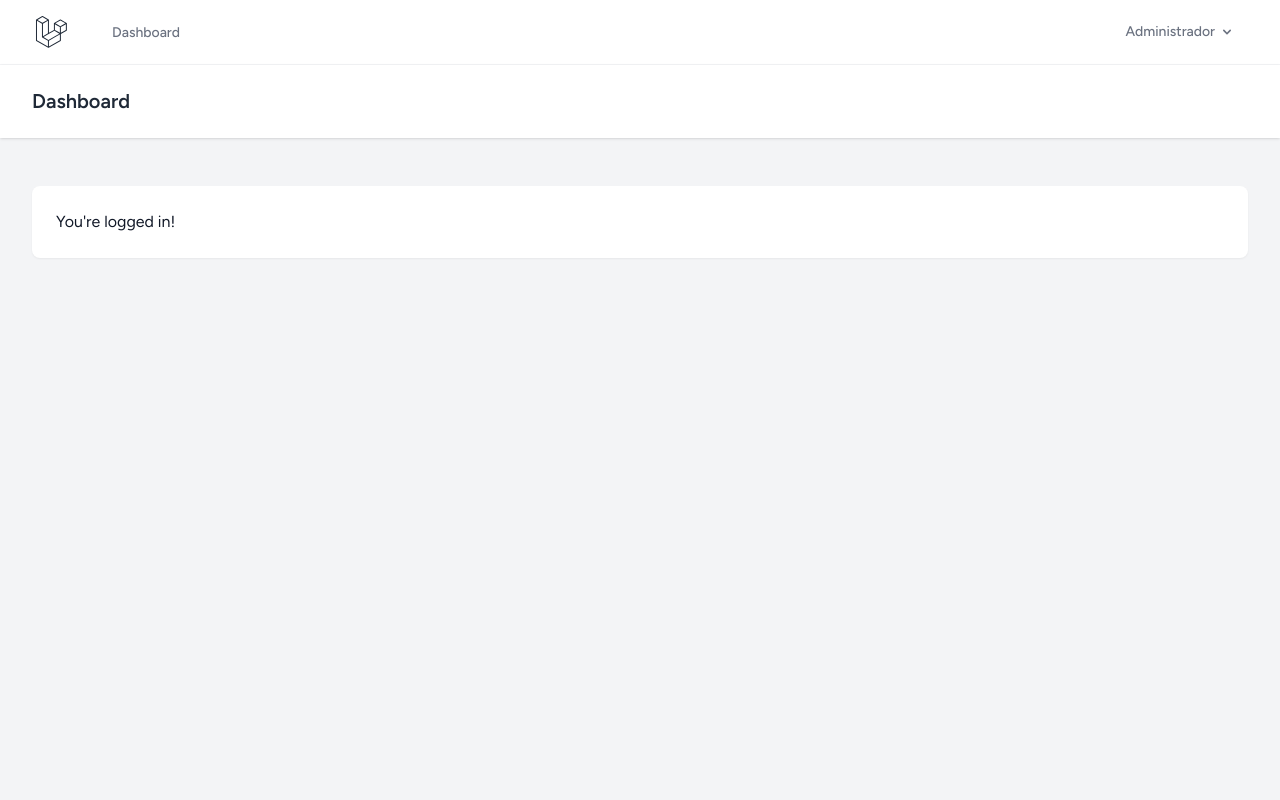
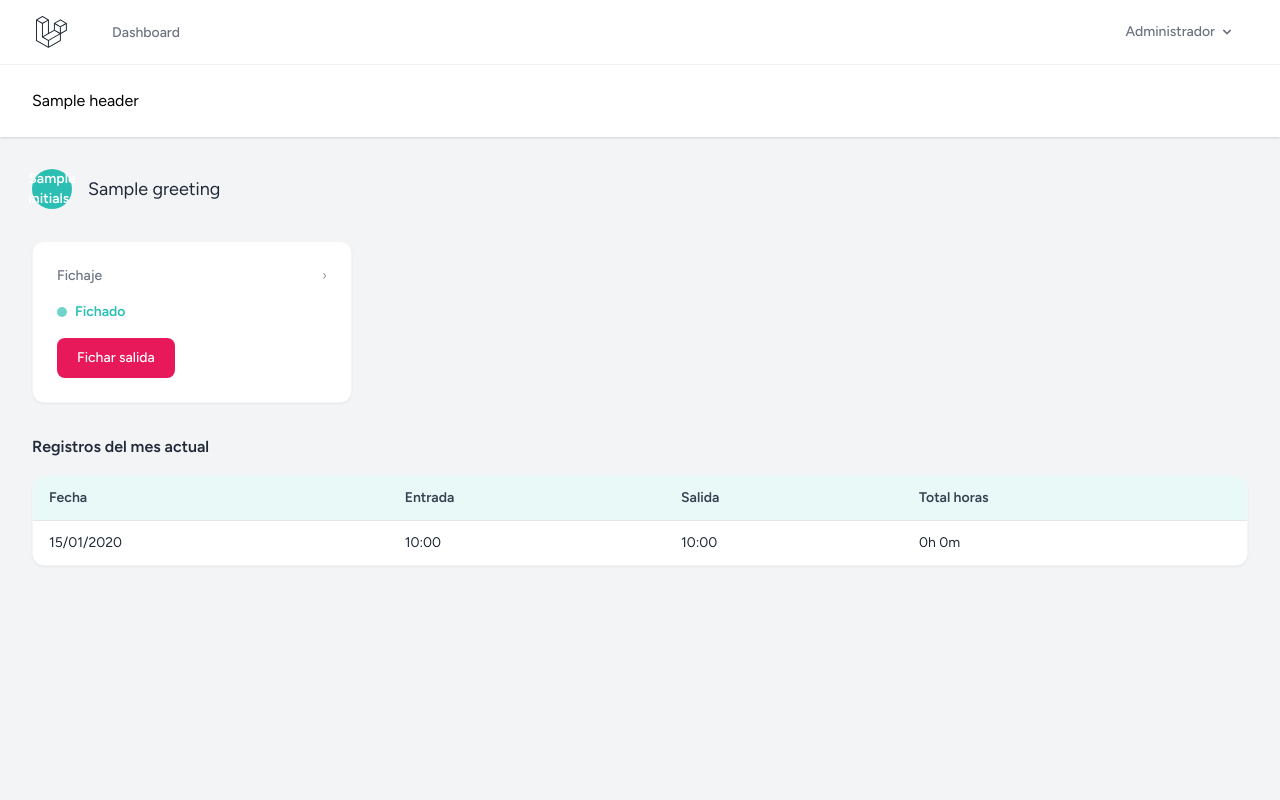
Before and after one commit to chema31/workday-sdd-cdln, a Laravel app: template resources/views/dashboard.blade.php in a window 1280 px wide. Run offline with Laravel 12, Linux system fonts and the light colour scheme; a user stored in the database is signed in; data comes from the database, SQL or seed files in the repository; tables that the repository leaves empty hold one stand-in row (values such as "Sample post"); the template is opened without the code that fills it: most values are stand-ins (such as "Sample title", 1, 10 or a date in 2020); style sheets or scripts are compiled from the project's sources.

Commit message:
US-001 Spec 9: employee dashboard with current-month records and greeting

```diff
--- /dev/null
+++ b/resources/views/components/clock-widget.blade.php
@@ -0,0 +1,31 @@
+@props(['hasOpenRecord' => false])
+
+<div class="bg-white rounded-xl shadow-sm border border-gray-100 p-6 max-w-xs">
+    <div class="flex items-center justify-between mb-4">
+        <span class="text-sm font-medium text-gray-500">Fichaje</span>
+        <span class="text-gray-400 text-sm">&rsaquo;</span>
+    </div>
+
+    <div class="flex items-center gap-2 mb-4">
+        @if ($hasOpenRecord)
+            <span class="w-2.5 h-2.5 rounded-full bg-accom-teal animate-pulse"></span>
+            <span class="text-accom-teal font-semibold text-sm">Fichado</span>
+        @else
+            <span class="w-2.5 h-2.5 rounded-full bg-gray-300"></span>
+            <span class="text-gray-400 text-sm">Sin fichar</span>
+        @endif
+    </div>
+
+    {{-- Placeholder: the POST action is wired in US-002. --}}
+    @if ($hasOpenRecord)
+        <button type="button"
+            class="bg-accom-pink text-white rounded-lg px-5 py-2.5 font-medium text-sm hover:bg-pink-700 transition">
+            Fichar salida
+        </button>
+    @else
+        <button type="button"
+            class="bg-accom-teal text-white rounded-lg px-5 py-2.5 font-medium text-sm hover:bg-teal-600 transition">
+            Fichar entrada
+        </button>
+    @endif
+</div>
--- a/resources/views/dashboard.blade.php
+++ b/resources/views/dashboard.blade.php
@@ -1,17 +1,69 @@
 <x-app-layout>
-    <x-slot name="header">
-        <h2 class="font-semibold text-xl text-gray-800 leading-tight">
-            {{ __('Dashboard') }}
-        </h2>
-    </x-slot>
+    <div class="py-8">
+        <div class="max-w-7xl mx-auto px-4 sm:px-6 lg:px-8 space-y-8">
 
-    <div class="py-12">
-        <div class="max-w-7xl mx-auto sm:px-6 lg:px-8">
-            <div class="bg-white overflow-hidden shadow-sm sm:rounded-lg">
-                <div class="p-6 text-gray-900">
-                    {{ __("You're logged in!") }}
-                </div>
+            <div class="flex items-center gap-4">
+                <span
+                    class="w-10 h-10 rounded-full bg-accom-teal text-white flex items-center justify-center font-semibold text-sm">
+                    {{ $initials }}
+                </span>
+                <p class="text-lg text-gray-800">{{ $greeting }}</p>
             </div>
+
+            <x-clock-widget :has-open-record="$hasOpenRecord" />
+
+            <div>
+                <h2 class="text-base font-semibold text-gray-800 mb-4">Registros del mes actual</h2>
+
+                @if ($records->isEmpty())
+                    <p class="text-gray-400">No records for this month yet.</p>
+                @else
+                    <div class="bg-white rounded-xl shadow-sm border border-gray-100 overflow-x-auto">
+                        <table class="min-w-full divide-y divide-gray-200 text-sm">
+                            <thead class="bg-accom-teal-light">
+                                <tr>
+                                    <th class="px-4 py-3 text-left font-semibold text-gray-700">Fecha</th>
+                                    <th class="px-4 py-3 text-left font-semibold text-gray-700">Entrada</th>
+                                    <th class="px-4 py-3 text-left font-semibold text-gray-700">Salida</th>
+                                    <th class="px-4 py-3 text-left font-semibold text-gray-700">Total horas</th>
+                                </tr>
+                            </thead>
+                            <tbody class="divide-y divide-gray-100">
+                                @foreach ($records as $record)
+                                    <tr>
+                                        <td class="px-4 py-3 text-gray-800">
+                                            {{ $record->clocked_in_at->format('d/m/Y') }}
+                                        </td>
+                                        <td class="px-4 py-3 text-gray-800">
+                                            {{ $record->clocked_in_at->format('H:i') }}
+                                        </td>
+                                        <td class="px-4 py-3 text-gray-800">
+                                            {{ $record->clocked_out_at?->format('H:i') ?? '—' }}
+                                        </td>
+                                        <td class="px-4 py-3 text-gray-800">
+                                            @if ($record->clocked_out_at)
+                                                @php
+                                                    $minutes = (int) abs(
+                                                        $record->clocked_in_at->diffInMinutes($record->clocked_out_at),
+                                                    );
+                                                @endphp
+                                                {{ intdiv($minutes, 60) }}h {{ $minutes % 60 }}m
+                                            @else
+                                                —
+                                            @endif
+                                        </td>
+                                    </tr>
+                                @endforeach
+                            </tbody>
+                        </table>
+                    </div>
+
+                    <div class="mt-4">
+                        {{ $records->links() }}
+                    </div>
+                @endif
+            </div>
+
         </div>
     </div>
 </x-app-layout>
--- a/routes/web.php
+++ b/routes/web.php
@@ -1,5 +1,6 @@
 <?php
 
+use App\Http\Controllers\DashboardController;
 use App\Http\Controllers\ProfileController;
 use Illuminate\Support\Facades\Route;
 
@@ -7,11 +8,8 @@
     return view('welcome');
 });
 
-Route::get('/dashboard', function () {
-    return view('dashboard');
-})->middleware(['auth', 'verified'])->name('dashboard');
-
 Route::middleware('auth')->group(function () {
+    Route::get('/dashboard', [DashboardController::class, 'index'])->name('dashboard');
     Route::get('/profile', [ProfileController::class, 'edit'])->name('profile.edit');
     Route::patch('/profile', [ProfileController::class, 'update'])->name('profile.update');
     Route::delete('/profile', [ProfileController::class, 'destroy'])->name('profile.destroy');
```
Also changed, not shown: app/Helpers/TimeGreetingHelper.php (added, +24 -0 lines), app/Http/Controllers/DashboardController.php (added, +55 -0 lines), openspec/features/20260511-user-management-and-application-bootstrap.md (+2 -2 lines), tests/Feature/Dashboard/DashboardTest.php (added, +115 -0 lines), tests/Unit/Helpers/TimeGreetingHelperTest.php (added, +60 -0 lines), openspec/archive/specs/20260512-us001-spec9-employee-dashboard.md (renamed from openspec/specs/20260512-us001-spec9-employee-dashboard.md).
